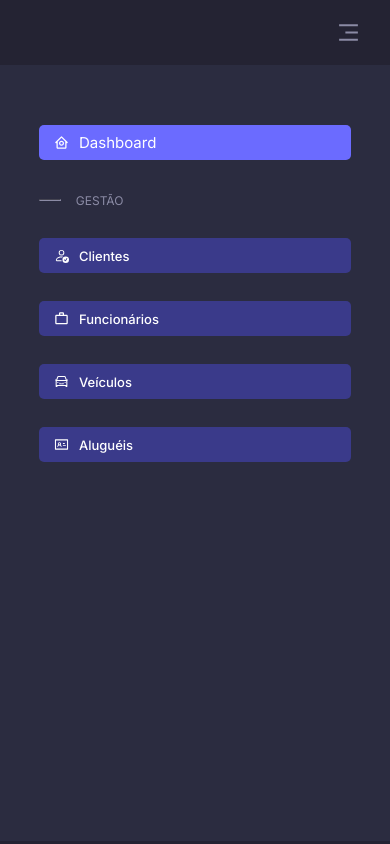
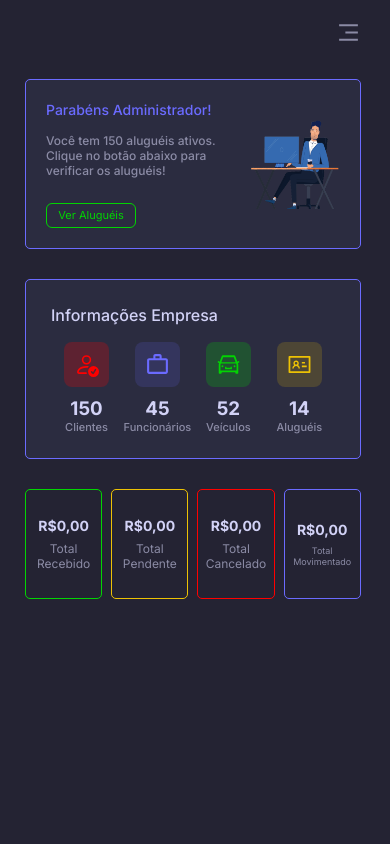
Before and after one commit to mateuspessoa/locadora-de-carros-frontend-react, a React (Vite) app: page / in a window 390 px wide. Built offline with nearby package versions, Linux system fonts and the light colour scheme.

Commit message:
Ajustes de layout para a versão mobile

```diff
--- a/src/components/NavBarMobile.jsx
+++ b/src/components/NavBarMobile.jsx
@@ -7,17 +7,42 @@ import { AiOutlineCar } from "react-icons/ai";
 import { MdWorkOutline } from "react-icons/md";
 import { BsPersonCheck } from "react-icons/bs";
 import { AiOutlineIdcard } from "react-icons/ai";
+import { AiOutlineCloseCircle } from "react-icons/ai";
+import { useRef } from "react";
 
 const NavBarMobile = () => {
+
+    const botaoAbrir = useRef();
+    const botaoFechar = useRef();
+    const conteudo = useRef();
+
+    function abrir() {
+        conteudo.current.style.display = "flex";
+        botaoFechar.current.style.display = "block"
+        botaoAbrir.current.style.display = "none"
+    }
+
+    function fechar() {
+        botaoAbrir.current.style.display = "block"
+        botaoFechar.current.style.display = "none"
+        conteudo.current.style.display = "none";
+    }
+
   return (
     <div className={styles.container}>
       <div className={styles.icone_geral}>
-        <RiMenu3Fill fontSize={25} color="#8B8BA5" />
+        <div onClick={() => abrir()} ref={botaoAbrir} className={styles.abrir}>
+          <RiMenu3Fill fontSize={25} color="#8B8BA5" />
+        </div>
+
+        <div onClick={() => fechar()} ref={botaoFechar} className={styles.fechar}>
+          <AiOutlineCloseCircle fontSize={25} color="#8B8BA5" />
+        </div>
       </div>
-      <div className={styles.container_conteudo}>
+      <div ref={conteudo} className={styles.container_conteudo}>
         <div className={styles.itens}>
           <Link to="/" className={styles.link}>
-            <div className={styles.btn_dashboard}>
+            <div onClick={() => fechar()} className={styles.btn_dashboard}>
               <BiHomeCircle color="#FFF" />
               <h4>Dashboard</h4>
             </div>
@@ -29,28 +54,28 @@ const NavBarMobile = () => {
           </div>
 
           <Link to="/clientes" className={styles.link}>
-            <div className={styles.btn_menu}>
+            <div onClick={() => fechar()} className={styles.btn_menu}>
               <BsPersonCheck color="#FFF" />
               <h4>Clientes</h4>
             </div>
           </Link>
 
           <Link to="/funcionarios" className={styles.link}>
-            <div className={styles.btn_menu}>
+            <div onClick={() => fechar()} className={styles.btn_menu}>
               <MdWorkOutline color="#FFF" />
               <h4>Funcionários</h4>
             </div>
           </Link>
 
           <Link to="/veiculos" className={styles.link}>
-            <div className={styles.btn_menu}>
+            <div onClick={() => fechar()} className={styles.btn_menu}>
               <AiOutlineCar color="#FFF" />
               <h4>Veículos</h4>
             </div>
           </Link>
 
           <Link to="/alugueis" className={styles.link}>
-            <div className={styles.btn_menu}>
+            <div onClick={() => fechar()} className={styles.btn_menu}>
               <AiOutlineIdcard color="#FFF" />
               <h4>Aluguéis</h4>
             </div>
--- a/src/pages/Veiculos.jsx
+++ b/src/pages/Veiculos.jsx
@@ -10,6 +10,7 @@ import { AiOutlineStop } from 'react-icons/ai'
 import { AiFillSetting } from 'react-icons/ai'
 import { AiOutlineDelete } from 'react-icons/ai'
 import { AiFillEdit } from 'react-icons/ai'
+import NavBarMobile from "../components/NavBarMobile";
 
 
 const Veiculos = () => {
@@ -194,6 +195,7 @@ const Veiculos = () => {
       <div ref={containerLateral} className={styles.container_lateral}>
         <div className={styles.menu}>
           <Menu />
+          <NavBarMobile />
         </div>
 
         <div className={styles.container_acoes}>
--- a/src/styles/navBarMobile.module.css
+++ b/src/styles/navBarMobile.module.css
@@ -10,21 +10,34 @@
     .icone_geral {
         display: flex;
         justify-content: flex-end;
-        margin-bottom: 20px;
         margin-top: 20px;
         width: 113%;
     }
 
+    .fechar {
+        display: none;
+    }
+
     .container_conteudo {
         position: absolute;
-        display: flex;
+        display: none;
         flex-direction: column;
         align-items: center;
         z-index: 999;
         width: 100%;
         height: 92vh;
         background-color: #2B2C40;
+        animation: animate-div 0.5s;
     }
+
+    @keyframes animate-div {
+        from {
+          opacity: 0;
+        }
+        to {
+          opacity: 1;
+        }
+      }
 
     .itens {
         margin-top: 50px;
--- a/src/styles/veiculo.module.css
+++ b/src/styles/veiculo.module.css
@@ -361,3 +361,19 @@ table th {
 .tab_ico_edit:hover {
   background-color: #00e7fc3a;
 }
+
+@media (max-width: 740px) {
+  .container_sidebar {
+    width: 0%;
+  }
+
+  .container_acoes {
+    width: 104%;
+  }
+
+  .container_adcionar {
+    flex-direction: column;
+    align-items: flex-start;
+    justify-content: space-between;
+  }
+}
```
